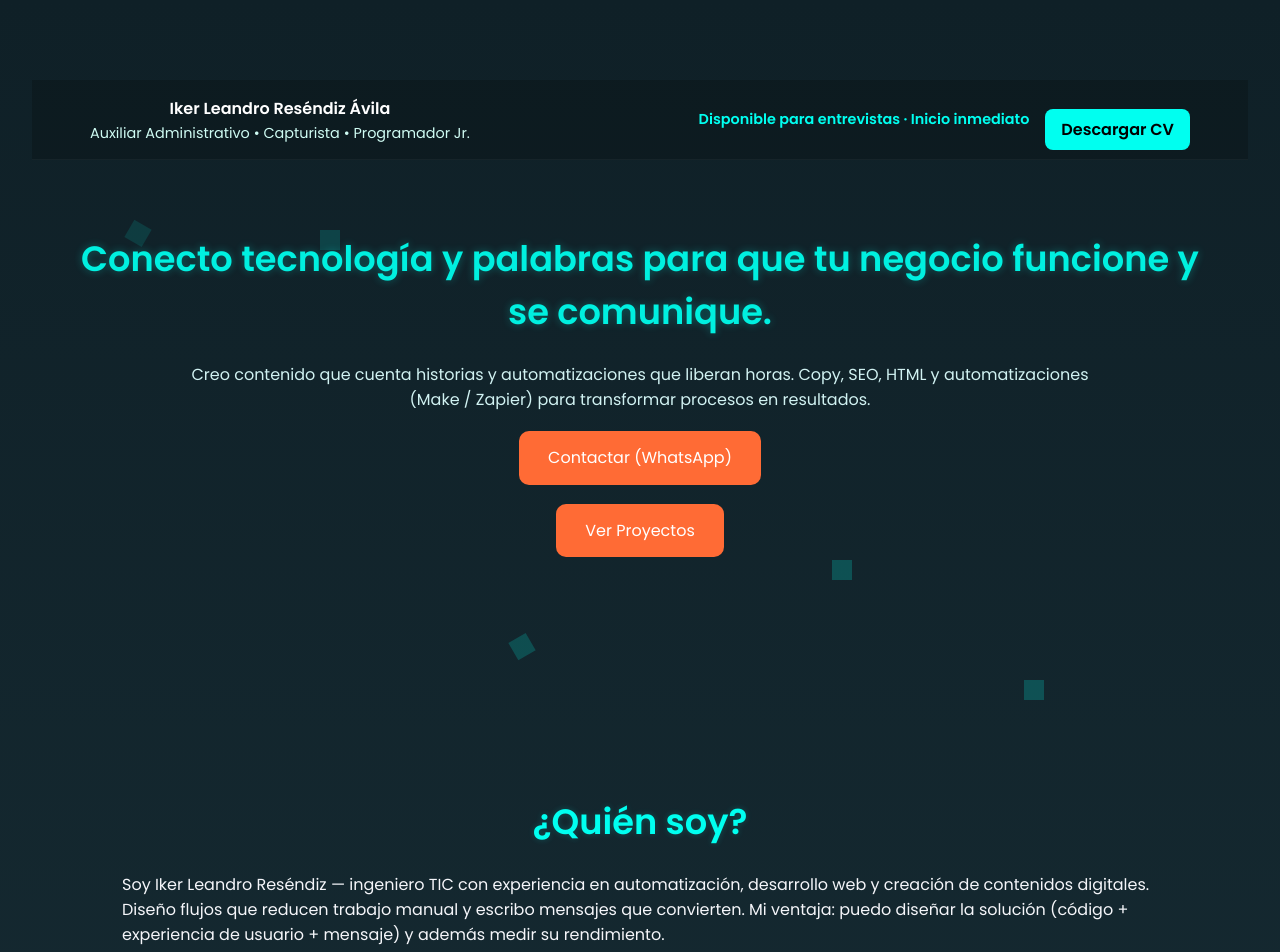
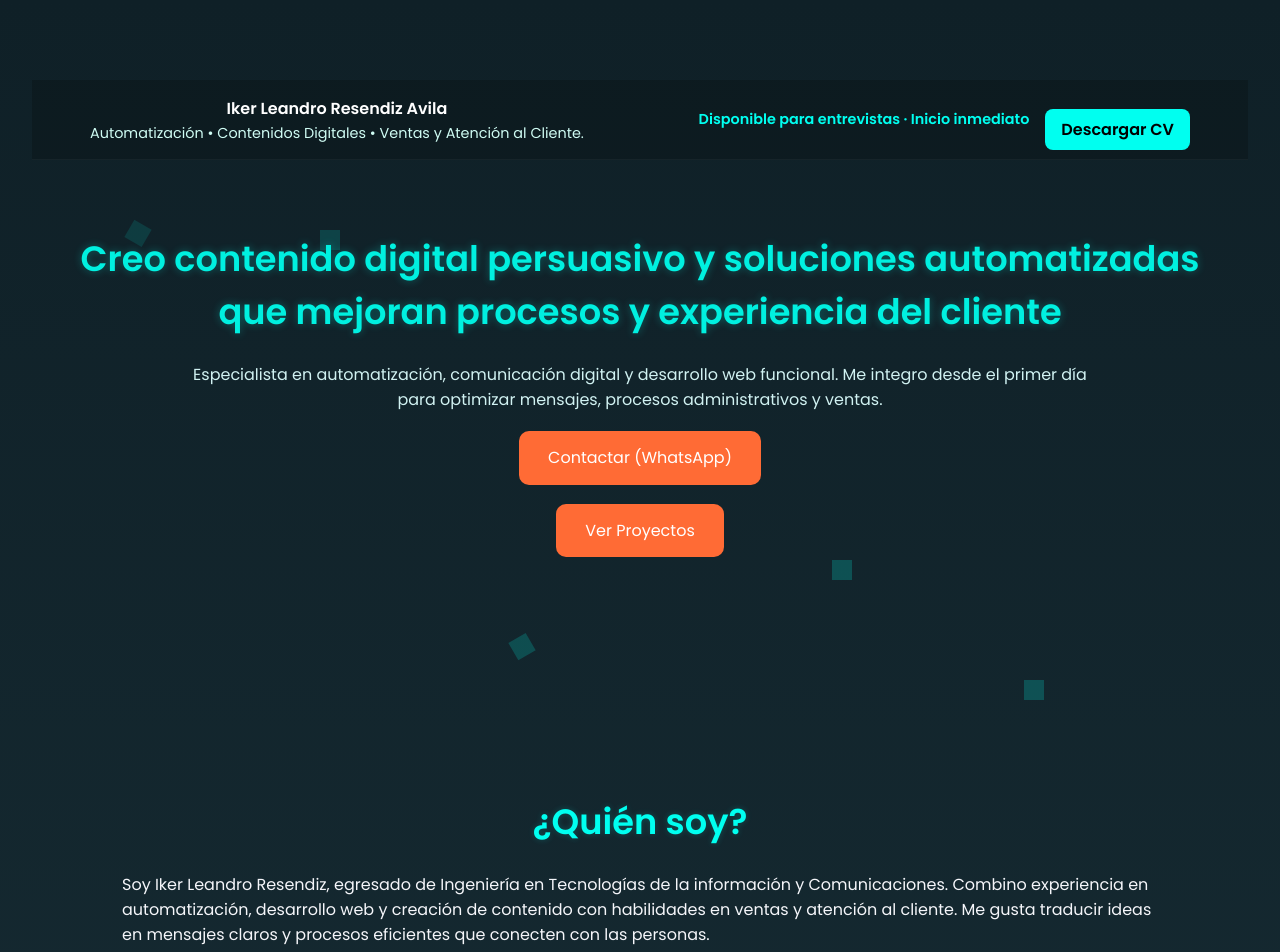
Before and after one commit to Leandro-Resendiz/Portafolio-Profesional, a plain HTML site: page index.html in a window 1280 px wide. Shown: the top 952 px of the page. Drawn offline with Linux system fonts and the light colour scheme.

Commit message:
Update index.html

```diff
--- a/index.html
+++ b/index.html
@@ -277,27 +277,27 @@
   <div class="topbar">
     <div class="topbar-inner">
       <div class="top-left">
-        <strong>Iker Leandro Reséndiz Ávila</strong>
-        <div class="role">Auxiliar Administrativo • Capturista • Programador Jr.</div>
+        <strong>Iker Leandro Resendiz Avila</strong>
+        <div class="role">Automatización • Contenidos Digitales • Ventas y Atención al Cliente.</div>
       </div>
       <div class="top-right">
         <div class="avail">Disponible para entrevistas · Inicio inmediato</div>
-        <!-- sube tu CV a la raíz pública y ajusta el href -->
+
         <a class="cv-btn btn" href="/Docs/CV-IkerLeandroResendiz.pdf" download>Descargar CV</a>
       </div>
     </div>
   </div>
 
   <div class="hero">
-    <h1>Conecto tecnología y palabras para que tu negocio funcione y se comunique.</h1>
-    <p>Creo contenido que cuenta historias y automatizaciones que liberan horas. Copy, SEO, HTML y automatizaciones (Make / Zapier) para transformar procesos en resultados.</p>
+    <h1>Creo contenido digital persuasivo y soluciones automatizadas que mejoran procesos y experiencia del cliente</h1>
+    <p>Especialista en automatización, comunicación digital y desarrollo web funcional. Me integro desde el primer día para optimizar mensajes, procesos administrativos y ventas.</p>
       <a href="https://wa.me/5215614423799" class="btn">Contactar (WhatsApp)</a> </br>
       <a href="#proyectos" class="btn">Ver Proyectos</a> </div>
      </div>
 </header>
   <section id="sobre-mi">
     <h2>¿Quién soy?</h2>
-    <p>Soy Iker Leandro Reséndiz — ingeniero TIC con experiencia en automatización, desarrollo web y creación de contenidos digitales. Diseño flujos que reducen trabajo manual y escribo mensajes que convierten. Mi ventaja: puedo diseñar la solución (código + experiencia de usuario + mensaje) y además medir su rendimiento.</p>
+    <p>Soy Iker Leandro Resendiz, egresado de Ingeniería en Tecnologías de la información y Comunicaciones. Combino experiencia en automatización, desarrollo web y creación de contenido con habilidades en ventas y atención al cliente. Me gusta traducir ideas en mensajes claros y procesos eficientes que conecten con las personas.</p>
   </section>
   <section id="servicios">
     <h2>¿Cómo puedo ayudarte?</h2>
@@ -305,16 +305,6 @@
     <div class="servicio">🧠 <strong>Automatización e inbound</strong><br/>Formularios → CRM → notificaciones → PDF. Atraigo y convierto con flujos automatizados que reducen fricción.</div>
     <div class="servicio">💻 <strong>Producción multimedia y web</strong><br/>Landing pages, demos, video corto para redes y material visual alineado con la historia de la marca.</div>
   </section>
-
-
-
-
-
-
-
-
-
-
 
 
 
@@ -391,7 +381,7 @@
   </section>
   <section class="cta">
     <h2>Estoy en búsqueda activa de oportunidades</h2>
-    <p>¿Buscas a alguien que automatice, programe y piense en procesos reales? Estoy listo para integrarme a tu equipo desde el día uno.</p>
+    <p>¿Buscas a alguien que cree contenidos, automatice procesos y piense en resultados reales? Estoy listo para integrarme a tu equipo desde el día uno.</p>
     <p><strong>Disponible para entrevistas esta misma semana.</strong></p>
     <a href="#contacto" class="btn">Agenda una llamada</a>
   </section>
```
